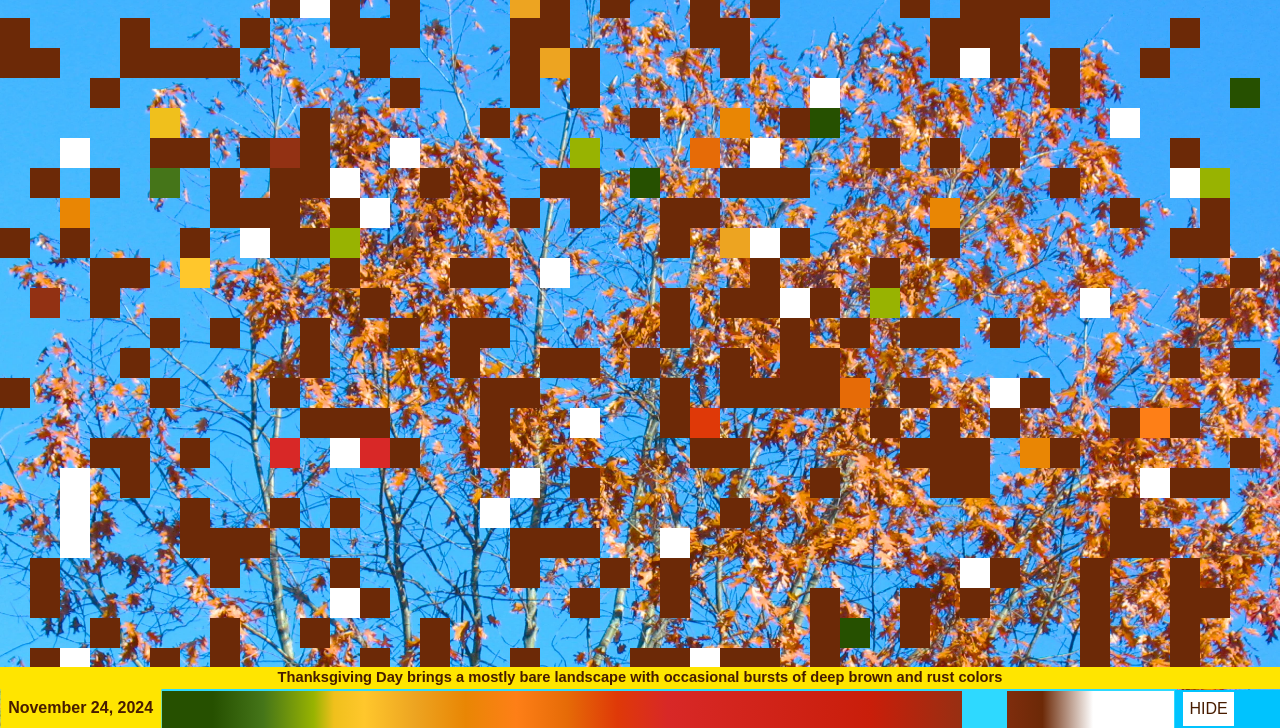
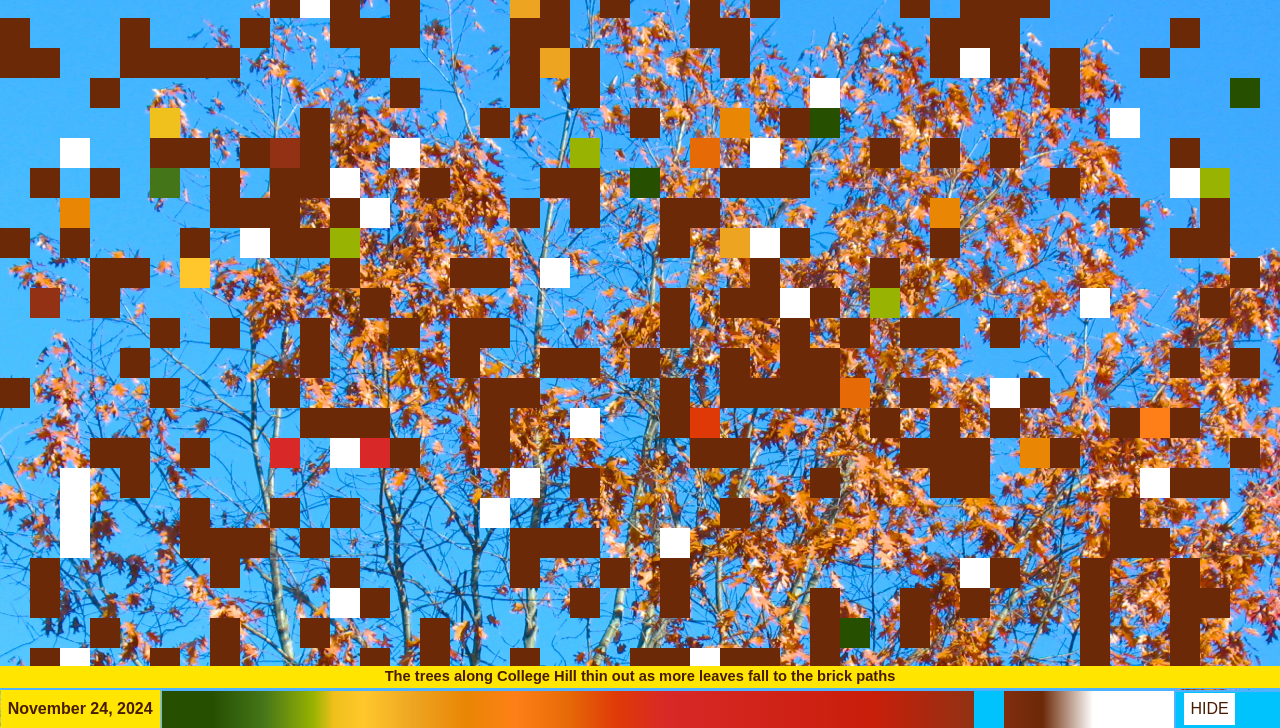
Before and after one commit to j0linch3n/foliage, a plain HTML site: page index.html in a window 1280 px wide. Shown: the part 72-800 px from the top of the page. Drawn offline with nearby package versions, Linux system fonts and the light colour scheme; a web font is replaced by a local one.

Commit message:
push complete

```diff
--- a/script.js
+++ b/script.js
@@ -66,19 +66,19 @@ $(document).ready(function() {
         "The deep green leaves continue to thrive, providing a striking contrast against the blue sky",//9.7
         "The lush foliage creates a serene atmosphere, perfect for leisurely strolls through the neighborhood",//9.8
         "The warm summer sun continues to bathe the leaves in vibrant green hues",//9.9
-        "6",//9.10
+        "The trees are largely unchanged, standing tall and green against a bright, cloudless sky",//9.10
         "Bright green leaves shimmer in the sunlight, reflecting the warmth of late summer days",//9.11
-        "8",//9.12
-        "CLEAR SKY, DAY +79°F, Night +57°F",//9.13
+        "The trees hold their summer lushness, though the air feels slightly less humid",//9.12
+        "The foliage remains vibrant, with the warm air gently moving the leafy branches",//9.13
         "Mostly green leaves, with a few early changers showing hints of yellow",//9.14
-        "11",//9.15
+        "The oaks and maples hold onto their green, but the air feels crisper, promising autumn’s touch",//9.15
         " The landscape remains predominantly green, but whispers of fall are beginning to emerge",//9.16
         "The first signs of fall are evident as scattered trees show early signs of color change",//9.17
         "Leaves on certain elms start to turn a soft shade of yellow, adding warmth to the green backdrop",//9.18
         "The morning light catches the subtle color changes, revealing soft yellows and light oranges",//9.19
         "Bright yellows dominate some areas, creating a cheerful contrast against remaining greens",//9.20
-        "17",//9.21
-        "18",//9.22
+        "The trees glow brightest in the morning light, their colors intensifying against the crisp blue sky",//9.21
+        "The flaxen leaves catch the afternoon light, transforming the Hill into a shimmering haven",//9.22
         "As autumn unfolds, the vibrant yellow foliage of birch and aspen trees adds a cheerful splash of color to the landscape",//9.23
         "Elm trees begin to transform, adding golden tones to the College Hill landscape",//9.24
         "Cooler nights accelerating the color transition",//9.25
@@ -86,78 +86,78 @@ $(document).ready(function() {
         "Golden-yellow leaves blanket the ground, inviting children to jump into piles and celebrate the joys of autumn",//9.27
         "Cooler temperatures accelerate the color transformation, with more trees showing autumn hues",//9.28
         "The overall palette shifts towards warmer tones as more trees embrace autumn colors",//9.29
-        "26",//9.30
+        "The fall colors seem to shift and change with the light, keeping the landscape in a constant state of seasonal magic",//9.30
         "The first hints of orange begin to emerge on maple trees along Benefit Street",//10.1
-        "28",//10.2
-        "29",//10.3
+        "Their vibrant orange leaves create a cheerful contrast against the fading greenery, lighting up the landscape",//10.2
+        "The orange trees look almost golden in the afternoon light, their leaves shimmering like flames",//10.3
         "A few red maples are beginning to hint at their future brilliance with touches of red",//10.4
         "Orange leaves flutter gently in the crisp fall air, adding a cheerful touch to the landscape of College Hill",//10.5
-        "32",//10.6
-        "33",//10.7
-        "34",//10.8
+        "Blood-orange tones bleed through the trees, adding warmth and vitality to the cool autumn air",//10.6
+        "Trees with shades of burnt sienna stand tall, their leaves a rich and inviting tribute to autumn",//10.7
+        "A canopy of persimmon-colored leaves sways gently in the breeze, casting a warm, amber light on the paths below",//10.8
         "The neighborhood begins to look like a canvas painted with reds, oranges, and yellows",//10.9
-        "36",//10.10
-        "37",//10.11
-        "38",//10.12
+        "The colors spread wider, and some trees are fully dressed in autumn’s fiery embrace",//10.10
+        "The fall colors blend seamlessly, with golden yellows flowing into burnt oranges and deep reds",//10.11
+        "Some trees flaunt bold, saturated reds, while others glow softly in shades of orange and yellow, adding layers of contrast",//10.12
         "The warm orange shades of autumn foliage invite passersby to pause and appreciate the fleeting beauty of the season",//10.13
         "Vibrant reds emerging on sugar maples throughout the neighborhood",//10.14
-        "Red maples reached 50% color change",//10.15
-        "42",//10.16
-        "43",//10.17
-        "44",//10.18
+        "The foliage hits its stride, with the perfect mix of vivid reds and yellows dotting the campus",//10.15
+        "Leaves in shades of honey-yellow and coral cover the trees, creating a luminous, almost glowing effect",//10.16
+        "Goldenrod and coral hues merge in the canopy, creating a dazzling display that captures autumn’s heart",//10.17
+        "A single tree might hold multiple shades at once, its branches transitioning from green to fiery red in an elegant gradient",//10.18
         "Brilliant reds and oranges dominate the landscape, creating a breathtaking autumn scene",//10.19
-        "46",//10.20
-        "47",//10.21
-        "48",//10.22
-        "49",//10.23
+        "Deep garnet leaves ripple in the breeze, their jewel-like tones a stunning highlight of the season",//10.20
+        "A burst of vermilion dominates the view, its vivid intensity capturing the full spirit of fall",//10.21
+        "The wine-colored leaves cluster thickly on the branches, adding a rich, dramatic flair to the autumn landscape",//10.22
+        "The trees begin shedding more leaves, and the colors grow deeper and more saturated",//10.23
         "Sunlight illuminates the rich palette of autumn colors across College Hill",//10.24
         "College Hill at its autumn finest, with a kaleidoscope of reds, oranges, and yellows",//10.25
-        "52",//10.26
-        "53",//10.27
+        "A burst of vermilion dominates the view, its vivid intensity capturing the full spirit of fall",//10.26
+        "The carmine-tinted trees seem to radiate energy, their vibrant hues brightening the entire Hill",//10.27
         "Post-peak conditions begin, with some trees starting to lose leaves",//10.28
-        "55",//10.29
-        "56",//10.30
+        "Reds dominate the scene, while late-turning trees hold on to their green for a little longer",//10.29
+        "A canopy of scarlet and claret leaves creates a vibrant corridor, alive with seasonal energy",//10.30
         "Halloween is marked by a mix of remaining fall colors and the first hints of winter's approach",//10.31
-        "58",//11.1
-        "Nighttime temperatures dipping into low 50s, triggering more color change",//11.2
-        "60",//11.3
-        "61",//11.4
-        "62",//11.5
-        "63",//11.6
+        "The ruby-hued canopy creates a striking contrast against the softer yellows and oranges around it",//11.1
+        "Cherry-hued leaves fall gently to the ground, their warmth softening the crisp, cool landscape",//11.2
+        "Hints of mahogany peek through the crimson canopy, adding depth and richness to the fiery display",//11.3
+        "The crimson canopy creates a striking contrast against the deep blue sky, painting College Hill in bold, dramatic tones",//11.4
+        "The vibrant foliage dances in the wind, flashing their autumn tones like a final encore before winter arrives",//11.5
+        "As the sun sets, the red leaves take on a deeper, almost wine-like hue, their beauty amplified in the golden light",//11.6
         "Late-season reds intensifying on remaining foliage",//11.7
-        "65",//11.8
+        "Clusters of scarlet leaves ripple in the breeze, making the red trees seem alive with energy and warmth",//11.8
         "The first hints of leaf drop appear as colors start to mute",//11.9
         "Late-season maples hold onto their rich, deep red colors, providing a final burst of autumn beauty",//11.10
         "Autumn colors begin to transition to deeper, more subdued tones",//11.11
-        "Leaf drop accelerating, but pockets of vibrant color persist",//11.12
+        "The first signs of fading appear as leaves dry and pale, signaling the season's turn",//11.12
         "The landscape transforms into a muted palette of browns, bronzes, and deep reds as most trees begin to shed their leaves",//11.13
         "Scattered leaves dance across the sidewalks of Benefit Street, creating a rustling carpet of autumn remnants",//11.14
-        "72",//11.15
+        "Leaf drop accelerating, but pockets of vibrant color persist",//11.15
         "Pockets of color remain on some evergreens, providing a touch of green amidst the browns",//11.16
         "The vibrant reds and oranges of autumn have faded, leaving behind muted tones of gray and brown",//11.17
         "Oaks and some maple varieties retain their deeper, more persistent autumn colors",//11.18
-        "76",//11.19
+        "A soft breeze sends showers of leaves floating down, scattering color across the streets",//11.19
         "The landscape transitions to a more skeletal view as trees continue to lose their leaves",//11.20
         "Wind and occasional rain accelerate the leaf-dropping process across College Hill",//11.21
         "Thanksgiving approaches with trees showing only traces of their former autumn glory",//11.22
         "The landscape starts to shift from peak colors to more brownish and muted hues",//11.23
-        "Thanksgiving Day brings a mostly bare landscape with occasional bursts of deep brown and rust colors",//11.24
+        "The trees along College Hill thin out as more leaves fall to the brick paths",//11.24
         "The remaining leaves seem to cling more desperately to branches as winter approaches",//11.25
         "Fewer bright colors remain, with more trees showing signs of approaching winter",//11.26
         "Scattered leaves of deep bronze and russet continue to decorate the urban landscape",//11.27
-        "The last remnants of fall color linger on a few stubborn trees, primarily oaks and maples",//11.28
+        "Thanksgiving Day brings a mostly bare landscape with occasional bursts of deep brown and rust colors",//11.28
         "Late autumn colors deepen, with remaining leaves in rich browns and crimsons",//11.29
         "Crisp winds start to strip away the last of the colorful foliage, revealing the intricate branch structures",//11.30
         "College Hill prepares for winter, with trees now mostly bare and revealing their elegant, skeletal forms",//12.1
-        "89",//12.2
+        "The last remnants of fall color linger on a few stubborn trees, primarily oaks and maples",//12.2
         "Scattered pockets of color remain amidst largely bare trees",//12.3
-        "91",//12.4
+        "Fallen leaves gather in piles, and the remaining foliage is now a pale yellow and rust color",//12.4
         "The once colorful landscape is now dominated by bare branches, preparing for winter's arrival",//12.5
-        "93",//12.6
-        "94",//12.7
-        "95",//12.8
+        "Late-fall sunlight filters through empty branches, creating delicate shadows",//12.6
+        "The trees are nearly bare, with only a few patches of color clinging stubbornly to the branches",//12.7
+        "Bare branches dominate College Hill, but the fallen leaves still add autumnal charm",//12.8
         "Final leaves clinging to branches, marking the end of fall foliage season",//12.9
-        "97",//12.10
+        "A few lingering golden leaves flutter on the trees, a last echo of autumn’s vibrancy",//12.10
         " The transition to winter is complete, with only traces of autumn’s glory visible in the landscape",//12.11
         // Add more sentences as needed
     ];
--- a/style.css
+++ b/style.css
@@ -75,11 +75,12 @@ html, body {
   background-color: #FFE600;
   border-radius: 1px;
   position: relative;
-  padding: 50px;
+  /* padding: 50px; */
   box-sizing: border-box; /* Ensures padding is included within the width/height */
   z-index: 1000;
   transform-origin: center;
   transition: transform 500ms ease, opacity 500ms ease;
+  padding: 50px 75px 50px 75px;
 }
 
 [class^="cube-"]{
@@ -180,6 +181,8 @@ color: #3896EF;
   display: flex; /* Flexbox to center content */
   justify-content: center;
   align-items: center; /* Vertically center the text */
+  border-top:  2px solid #51b1ff;
+  border-left:  1.5px solid #51b1ff;
 }
 
 .change:before {
@@ -188,10 +191,10 @@ color: #3896EF;
   display: flex;
   justify-content: center;
   align-items: center;
-  height: 34px;
+  height: 32px;
   width: 51px;
   left: 8px;
-  bottom: 2px;
+  bottom: 3px;
   background-color: white;
   -webkit-transition: .4s;
   transition: .4s;
@@ -245,6 +248,8 @@ input:checked + .change:before {
   padding: 10px 0;
   box-sizing: border-box;
   z-index: 100;
+  border-top:  1px solid #51b1ff;
+  border-right:  1px solid #51b1ff;
 }
 .slidecontainer{
   display: inline-block;
@@ -271,7 +276,8 @@ input:checked + .change:before {
   z-index: 1000;
   justify-content: center;
   text-align: center;
-
+  border-bottom: 1px solid #51b1ff;
+  /* border-top: 2px solid #51b1ff; */
 }
 .data{
   font-family: "Funnel Display", sans-serif;
@@ -333,7 +339,7 @@ input:checked + .change:before {
     #FFFFFF 92%,
     #FFFFFF 100%
     );
-    outline: solid #2ED9FF;
+    outline: solid #51b1ff;
     opacity: 1;
     -webkit-transition: .2s;
     transition: opacity .2s;
@@ -346,14 +352,18 @@ input:checked + .change:before {
   .slider::-webkit-slider-thumb {
     -webkit-appearance: none;
     appearance: none;
-    width: 45px;
+    /* width: 45px;
+    height: 65px; */
+    width:30px;
     height: 65px;
-    background: #2ED9FF;
+    background: #00c3fe;
     cursor: pointer;
   }
 
   .slider::-moz-range-thumb {
-    width: 45px;
+    /* width: 45px;
+    height: 65px; */
+    width:30px;
     height: 65px;
     cursor: pointer;
   }
@@ -406,7 +416,7 @@ input:checked + .change:before {
     font-family: "Funnel Display", sans-serif;
     font-optical-sizing: auto;
     font-style: normal;
-    font-size: 11pt;
+    font-size: 10.7pt;
     line-height: 1.4;
     color: #471C00;
     padding-bottom: 15px;
```
